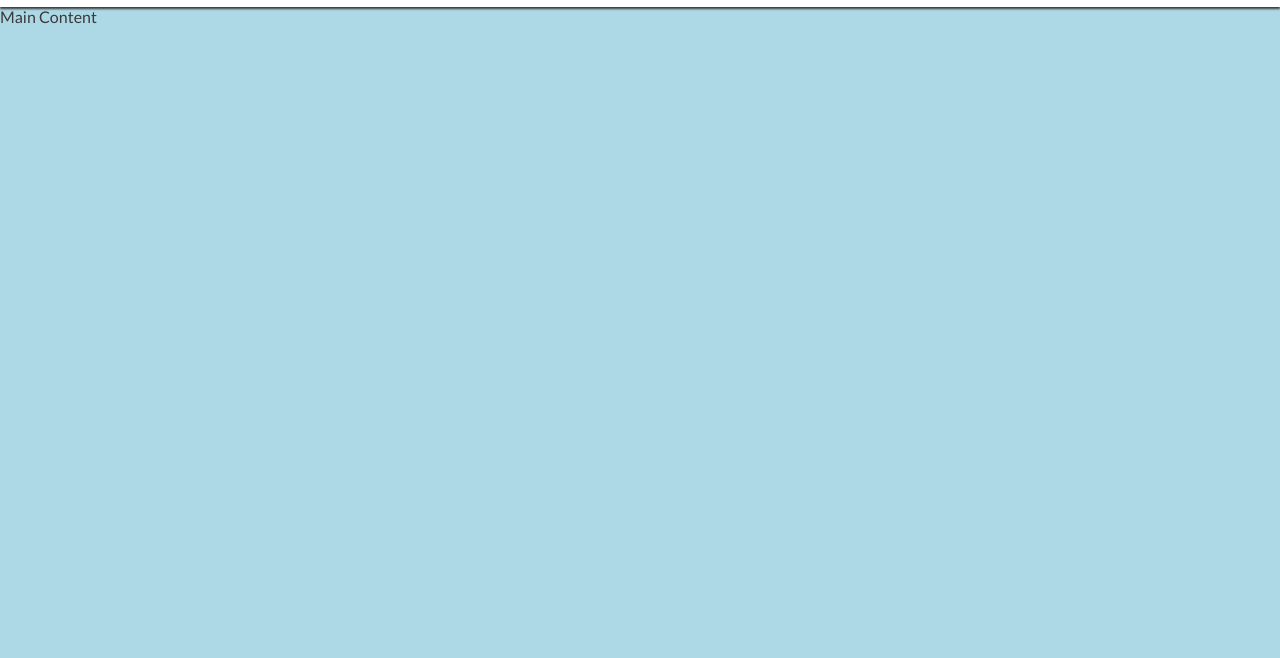
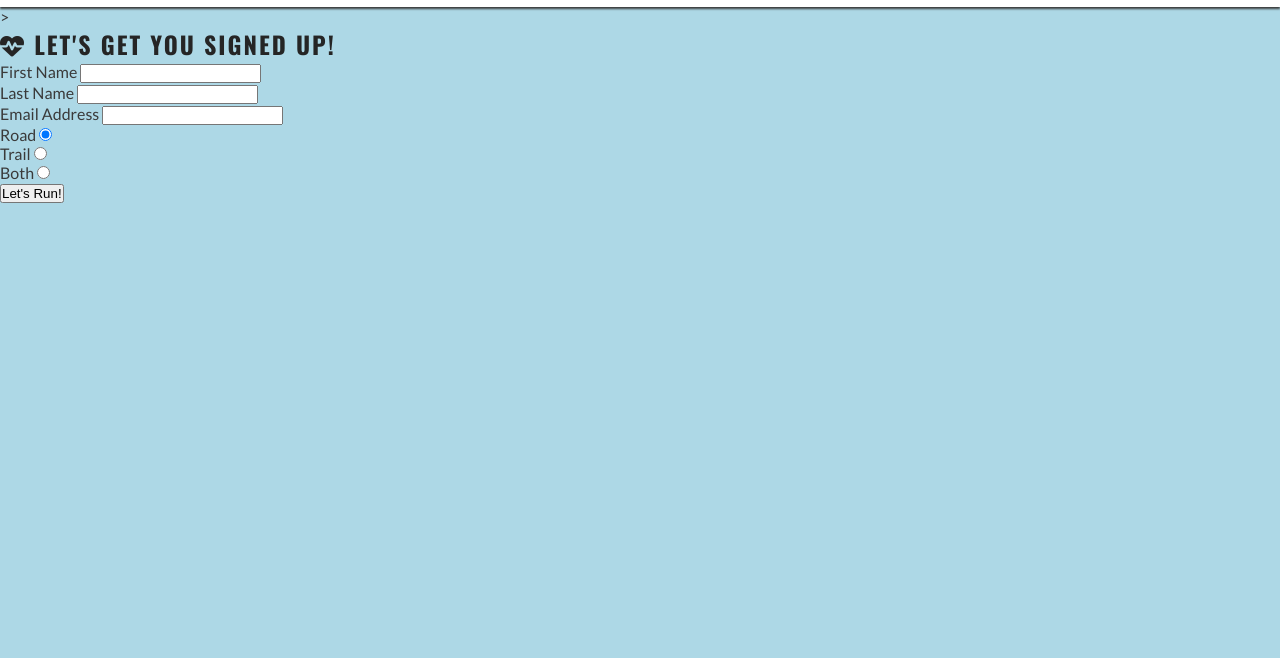
Before and after one commit to ZazaMasilo/Love-Fitness, a plain HTML site: page signup.html in a window 1280 px wide. Shown: the part 72-730 px from the top of the page. Drawn offline with nearby package versions, Linux system fonts and the light colour scheme; a web font is replaced by a local one.

Commit message:
Add forms and buttons to signup html

```diff
--- a/signup.html
+++ b/signup.html
@@ -47,7 +47,38 @@
 
 
     <!-- Main -->
-    <main>Main Content</main>
+    <main>
+        <section id="signup">
+            <form id="signup-form" method="POST" action="https://formdump.codeinstitute.net"></form>>
+            <h2><i class="fa-solid fa-heartbeat"></i> Let's get you signed up!</h2>
+            <label for="first-name">First Name</label>
+            <input type="text" name="first_name" id="first-name" class="text-input" required>
+            <br>
+            <label for="last-name">Last Name</label>
+            <input type="text" name="last_name" id="last-name" class="text-input" required>
+            <br>
+            <label for="email-address">Email Address</label>
+            <input type="email" name="email_address" id="email-address" class="text-input" required>
+            <br>
+            <div class="radio-buttons">
+                <div>
+                    <label for="road">Road</label>
+                    <input type="radio" name="running_preference" id="road" value="road" required checked>
+                </div>
+                <div>
+                    <label for="trail">Trail</label>
+                    <input type="radio" name="running_preference" id="trail" value="trail" required>
+                </div>
+                <div>
+                    <label for="both">Both</label>
+                    <input type="radio" name="running_preference" id="both" value="both" required>
+                </div>
+            </div>
+            <button type="submit" class="join-button">Let's Run!</button>
+            </form>
+
+        </section>
+    </main>
 
     <!-- Footer -->
     <footer>
```
